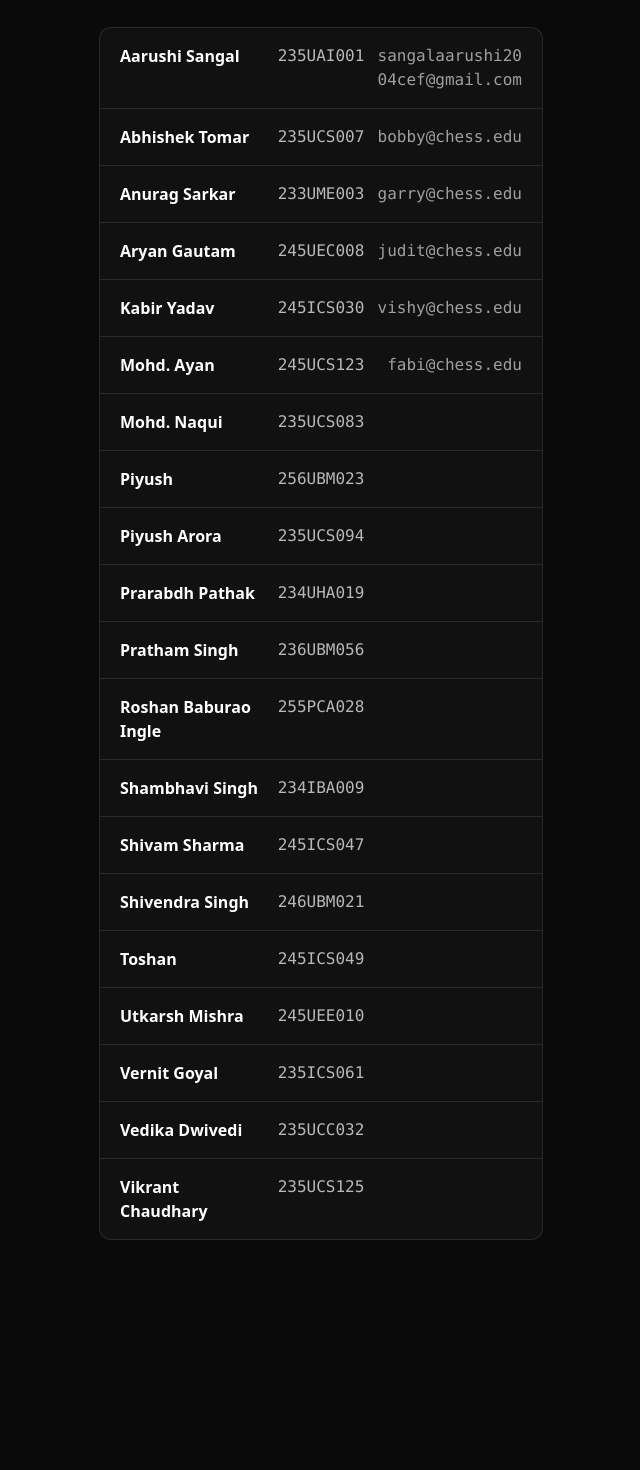
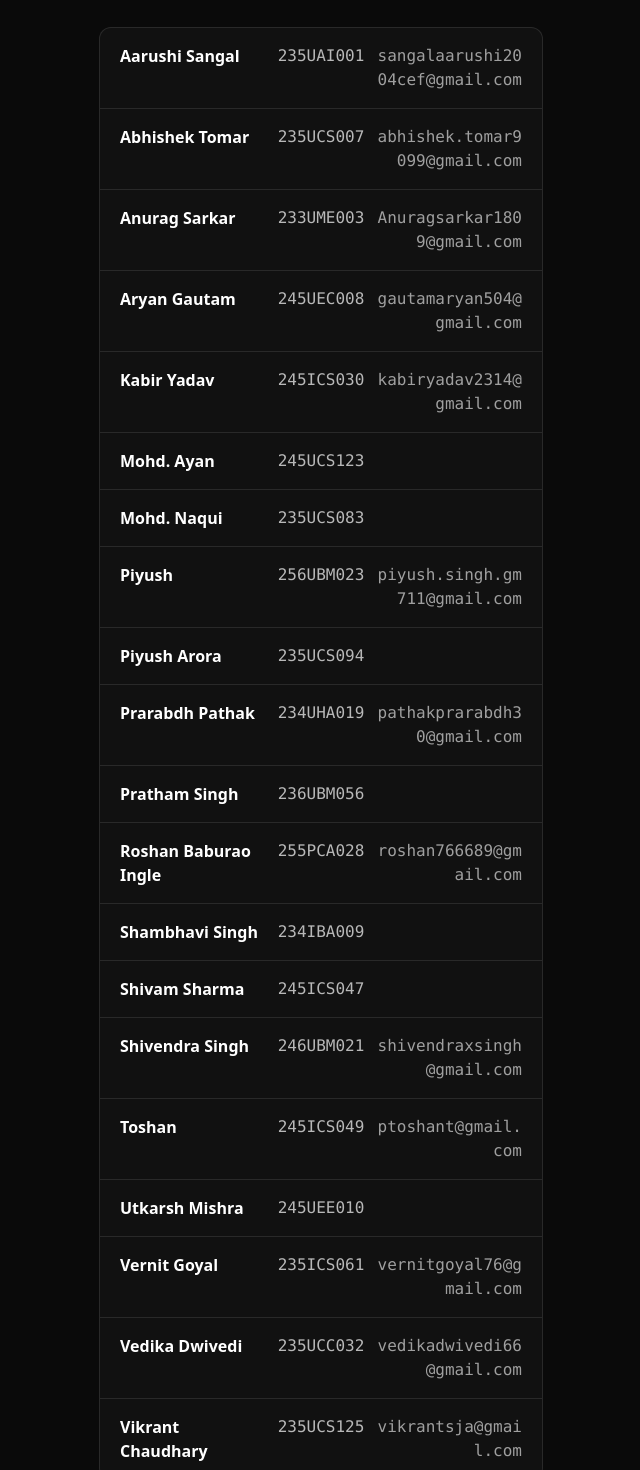
Before and after one commit to ParthDua0/chess-club, a React (Vite) app: page /about in a window 1280 px wide. Shown: the part 940-2410 px from the top of the page, without its empty margins (85-725 px from the left). Built offline with nearby package versions, Linux system fonts and the light colour scheme.

Commit message:
Update email addresses in CoreTable member list

```diff
--- a/src/pages/About.jsx
+++ b/src/pages/About.jsx
@@ -151,25 +151,25 @@ function LeaderCard({ title, name, phone, email }) {
 function CoreTable() {
   const members = [
   { id: 1, name: "Aarushi Sangal", roll: "235UAI001", email: "sangalaarushi2004cef@gmail.com" },
-  { id: 2, name: "Abhishek Tomar", roll: "235UCS007", email: "bobby@chess.edu" },
-  { id: 3, name: "Anurag Sarkar", roll: "233UME003", email: "garry@chess.edu" },
-  { id: 4, name: "Aryan Gautam", roll: "245UEC008", email: "judit@chess.edu" },
-  { id: 5, name: "Kabir Yadav", roll: "245ICS030", email: "vishy@chess.edu" },
-  { id: 6, name: "Mohd. Ayan", roll: "245UCS123", email: "fabi@chess.edu" },
+  { id: 2, name: "Abhishek Tomar", roll: "235UCS007", email: "abhishek.tomar9099@gmail.com" },
+  { id: 3, name: "Anurag Sarkar", roll: "233UME003", email: "Anuragsarkar1809@gmail.com" },
+  { id: 4, name: "Aryan Gautam", roll: "245UEC008", email: "gautamaryan504@gmail.com" },
+  { id: 5, name: "Kabir Yadav", roll: "245ICS030", email: "kabiryadav2314@gmail.com" },
+  { id: 6, name: "Mohd. Ayan", roll: "245UCS123", email: "" },
   { id: 7, name: "Mohd. Naqui", roll: "235UCS083", email: "" },
-  { id: 8, name: "Piyush", roll: "256UBM023", email: "" },
+  { id: 8, name: "Piyush", roll: "256UBM023", email: "piyush.singh.gm711@gmail.com" },
   { id: 9, name: "Piyush Arora", roll: "235UCS094", email: "" },
-  { id: 10, name: "Prarabdh Pathak", roll: "234UHA019", email: "" },
+  { id: 10, name: "Prarabdh Pathak", roll: "234UHA019", email: "pathakprarabdh30@gmail.com" },
   { id: 11, name: "Pratham Singh", roll: "236UBM056", email: "" },
-  { id: 12, name: "Roshan Baburao Ingle", roll: "255PCA028", email: "" },
+  { id: 12, name: "Roshan Baburao Ingle", roll: "255PCA028", email: "roshan766689@gmail.com" },
   { id: 13, name: "Shambhavi Singh", roll: "234IBA009", email: "" },
   { id: 14, name: "Shivam Sharma", roll: "245ICS047", email: "" },
-  { id: 15, name: "Shivendra Singh", roll: "246UBM021", email: "" },
-  { id: 16, name: "Toshan", roll: "245ICS049", email: "" },
+  { id: 15, name: "Shivendra Singh", roll: "246UBM021", email: "shivendraxsingh@gmail.com" },
+  { id: 16, name: "Toshan", roll: "245ICS049", email: "ptoshant@gmail.com" },
   { id: 17, name: "Utkarsh Mishra", roll: "245UEE010", email: "" },
-  { id: 18, name: "Vernit Goyal", roll: "235ICS061", email: "" },
-  { id: 19, name: "Vedika Dwivedi", roll: "235UCC032", email: "" },
-  { id: 20, name: "Vikrant Chaudhary", roll: "235UCS125", email: "" }
+  { id: 18, name: "Vernit Goyal", roll: "235ICS061", email: "vernitgoyal76@gmail.com" },
+  { id: 19, name: "Vedika Dwivedi", roll: "235UCC032", email: "vedikadwivedi66@gmail.com" },
+  { id: 20, name: "Vikrant Chaudhary", roll: "235UCS125", email: "vikrantsja@gmail.com" }
 ];
 
   return (
```
